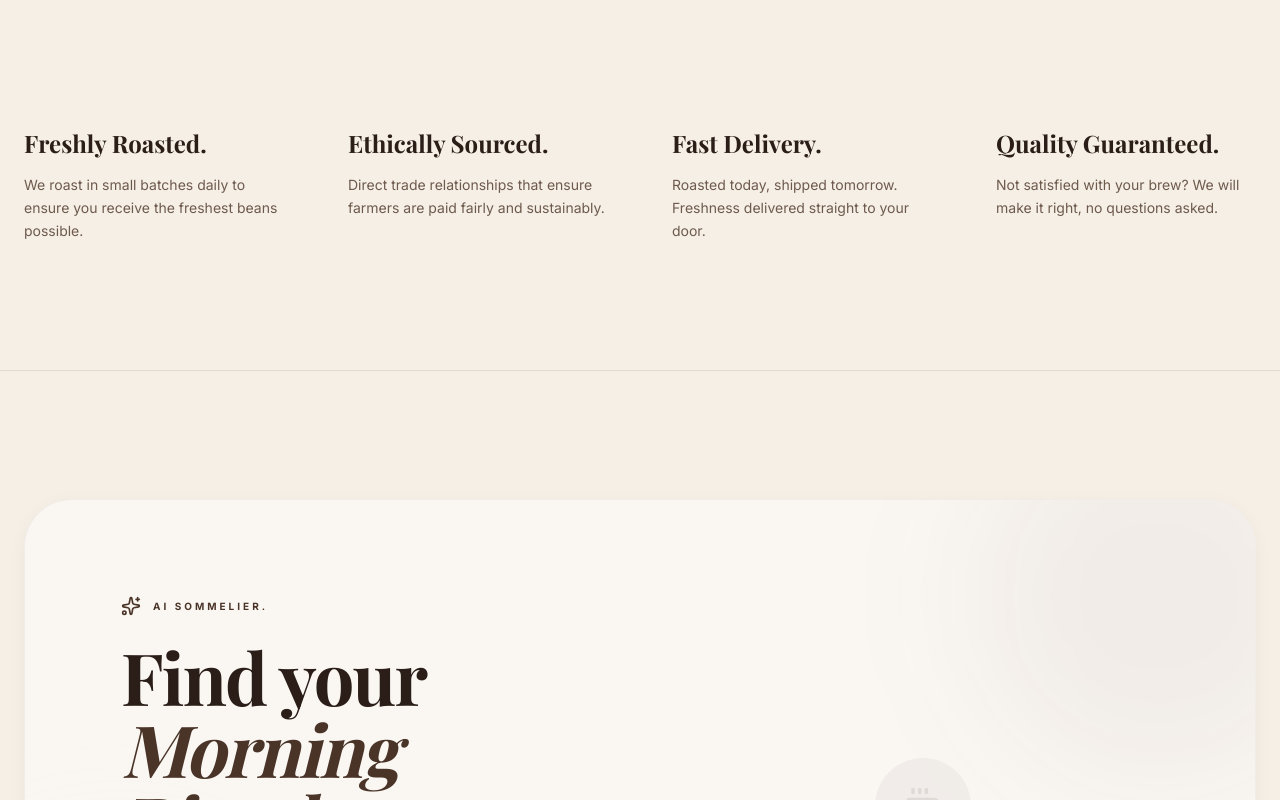
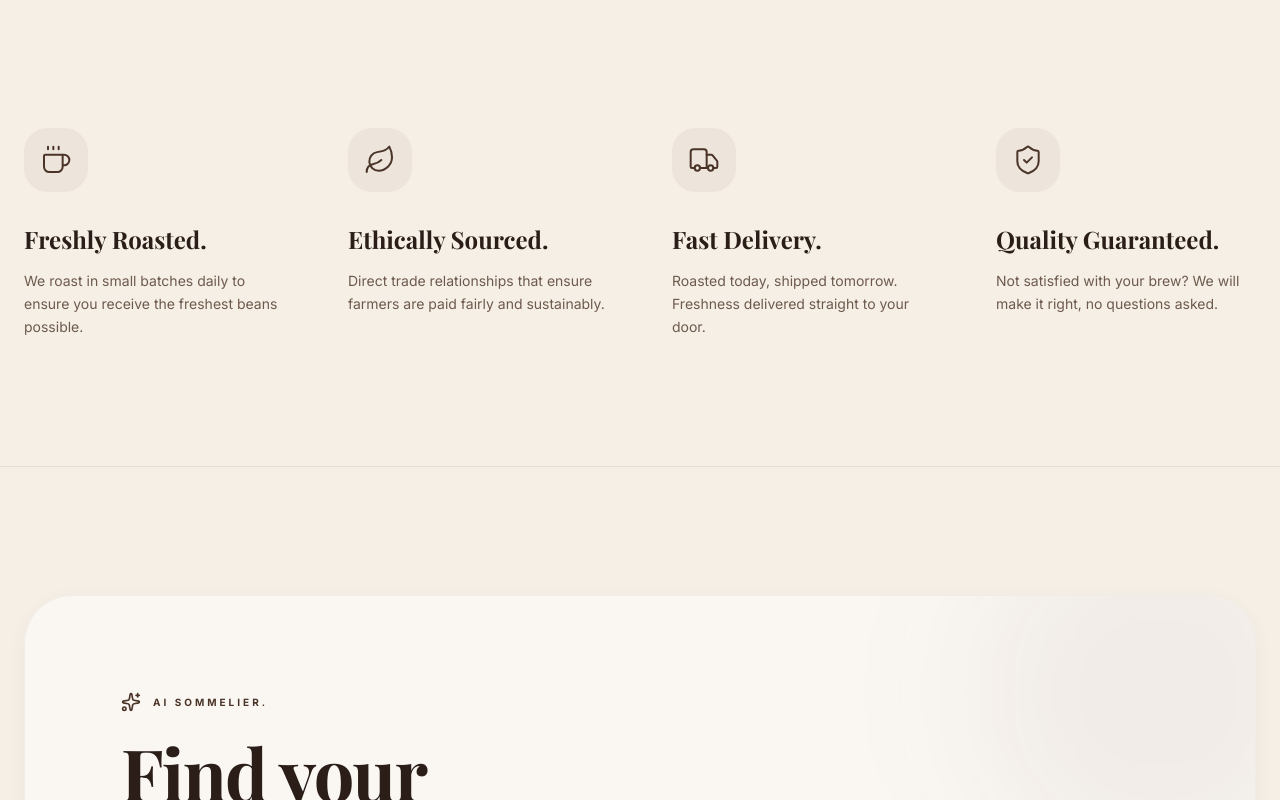
Before and after one commit to klkddliyanage/caffssimo-ecommerce-test, a React (Vite) app: page / in a window 1280 px wide. Shown: the part 800-1600 px from the top of the page. Built offline with nearby package versions, Linux system fonts and the light colour scheme; a web font is replaced by a local one.

Commit message:
feat(Features): Add hover animation to feature icons
Introduce a subtle scaling and rotation animation to feature icons on hover. This enhances user interaction and visually signals clickable elements.

```diff
--- a/src/components/Features.tsx
+++ b/src/components/Features.tsx
@@ -38,6 +38,9 @@ export default function Features() {
               transition={{ delay: index * 0.1, duration: 0.8 }}
               className="space-y-6"
             >
+              <div className="w-16 h-16 rounded-[24px] bg-mocha/5 flex items-center justify-center text-mocha mb-8 transition-transform duration-500 hover:scale-110 hover:rotate-3">
+                <feature.icon className="w-8 h-8" strokeWidth={1.5} />
+              </div>
               <div className="space-y-4">
                 <h3 className="text-2xl font-serif font-bold text-espresso leading-tight">
                   {feature.title}.
```
